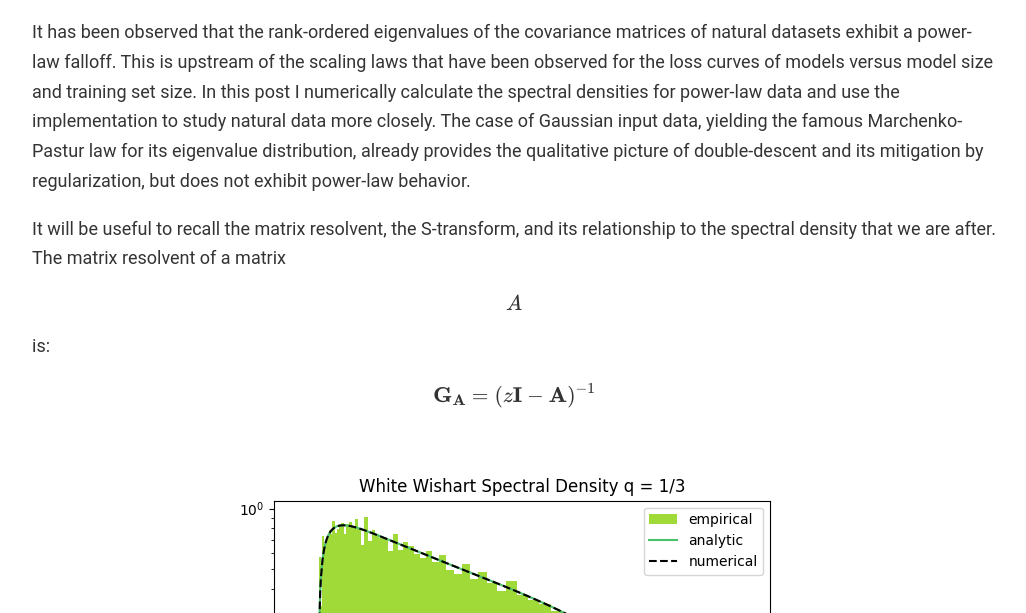
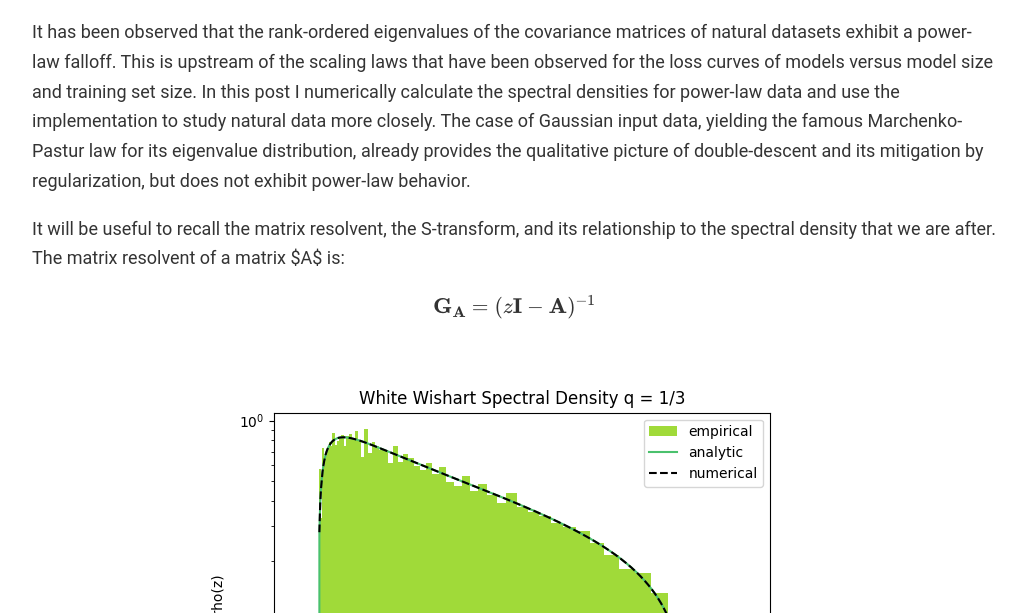
Before and after one commit to aaronjhf/aaronjhf.github.io, a plain HTML site: page blog/power-law-spec/index.html in a window 1280 px wide. Shown: the part 187-800 px from the top of the page, without its empty margins (126-1152 px from the left). Drawn offline with nearby package versions, Linux system fonts and the light colour scheme; some packages are replaced by stand-ins of ours.

Commit message:
line latex attempt

```diff
--- a/blog/power-law-spec/index.html
+++ b/blog/power-law-spec/index.html
@@ -30,7 +30,7 @@
 
           <!-- Side-by-side figs of e.g. MNIST power-law and with ReLU extending -->
 
-          <p>It will be useful to recall the matrix resolvent, the S-transform, and its relationship to the spectral density that we are after.  The matrix resolvent of a matrix $$A$$ is:</p>
+          <p>It will be useful to recall the matrix resolvent, the S-transform, and its relationship to the spectral density that we are after.  The matrix resolvent of a matrix $A$ is:</p>
 
           $$ \mathbf{G}_{\mathbf{A}}  = (z \mathbf{I}-\mathbf{A})^{-1}$$
 
```
